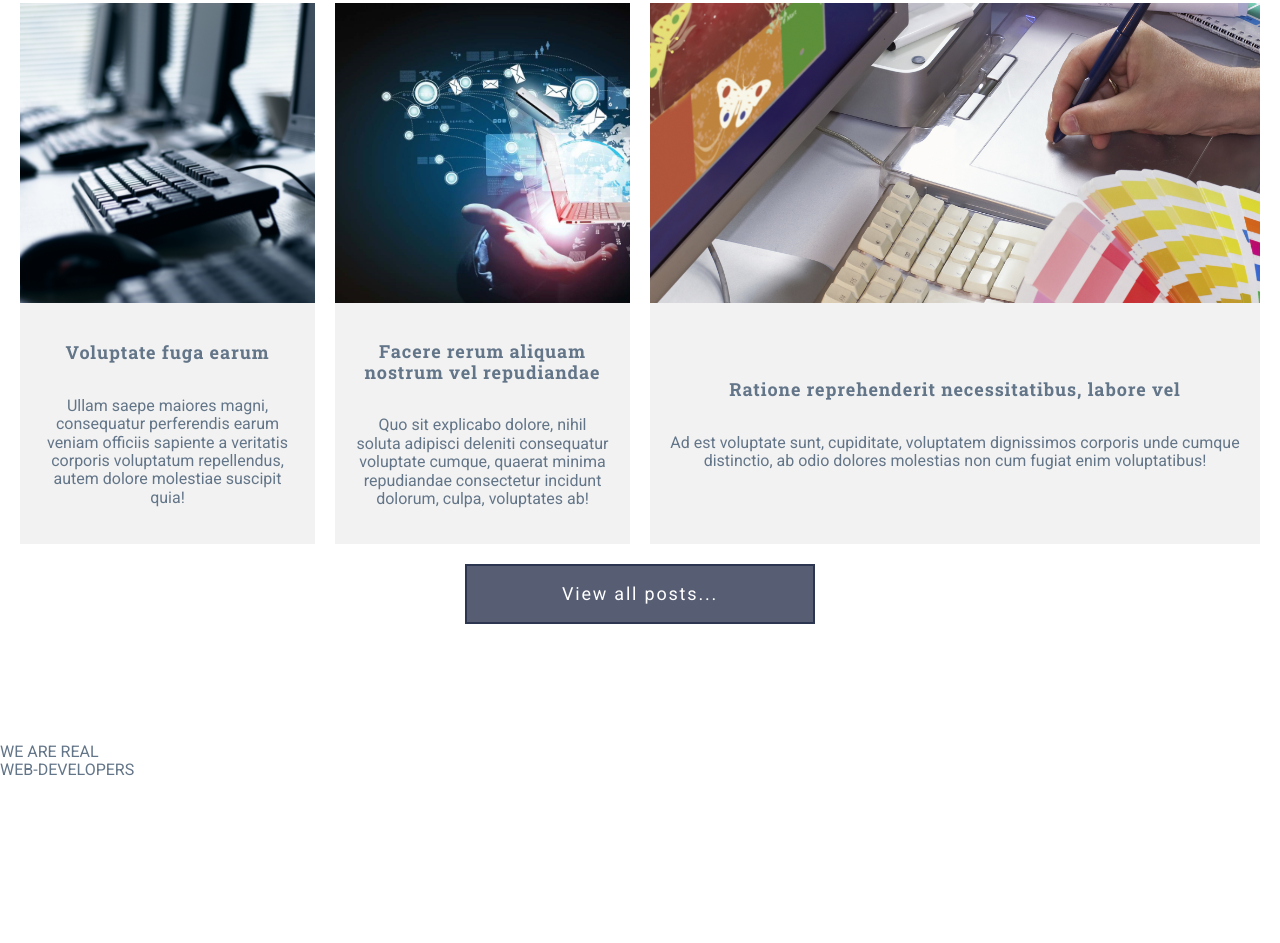
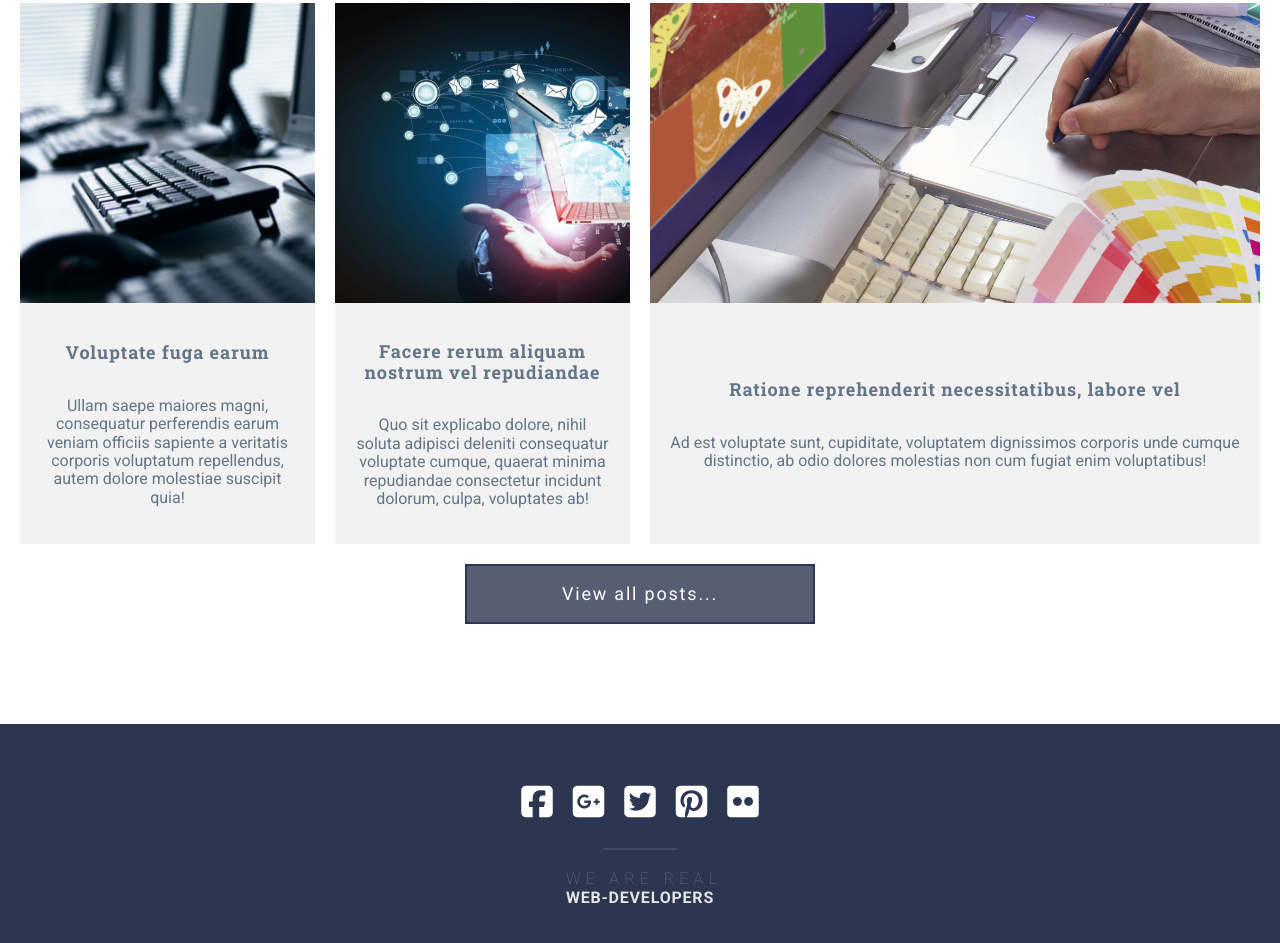
Before and after one commit to mgmoldova/grid-project, a website: page index.html in a window 1280 px wide. Shown: the part 3327-4270 px from the top of the page. Before the commit the page ends 4106 px from the top, so only its background shows below. Drawn offline with Linux system fonts and the light colour scheme.

Commit message:
footer and fixed font awesome

```diff
--- a/assets/scss/_footer.scss
+++ b/assets/scss/_footer.scss
@@ -0,0 +1,51 @@
+.footer {
+    padding: 50px 20px 70px;
+    text-align: center;
+    background-color: #2d3651;
+
+    &__container {
+        @extend %container;
+    }
+
+    &__social {
+        position: relative;
+        display: grid;
+
+        justify-content: center;
+        margin-bottom: 40px;
+        grid-template-columns: repeat(auto-fit, minmax(50px, max-content));
+
+        a {
+            display: block;
+            padding: 10px;
+            transition: color 0.5s;
+        }
+
+        .fab {
+            font-size: 36px;
+        }
+
+        &::after {
+            position: absolute;
+            bottom: -20px;
+            left: calc(50% - 75px / 2);
+            width: 75px;
+            height: 2px;
+            content: "";
+            background-color: rgba(255, 255, 255, 0.1);
+        }
+    }
+
+    &__copy {
+        span:nth-of-type(1)  {
+            margin-right: -0.5em;
+            letter-spacing: 0.33em;
+            font-weight: 100;
+        }
+        span:nth-of-type(2) {
+            letter-spacing: 0.05em;
+            color: $color-gray-light;
+            font-weight: 700;
+        }
+    }
+}
```
Also changed, not shown: index.html (+1 -0 lines), assets/css/style.css, libs/@fortawesome/fontawesome-free/css/all.min.css.
